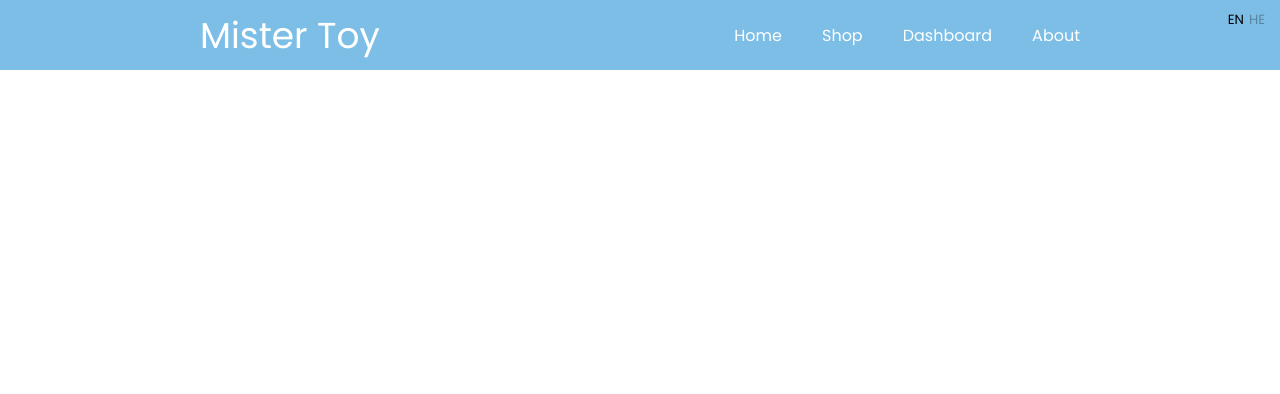
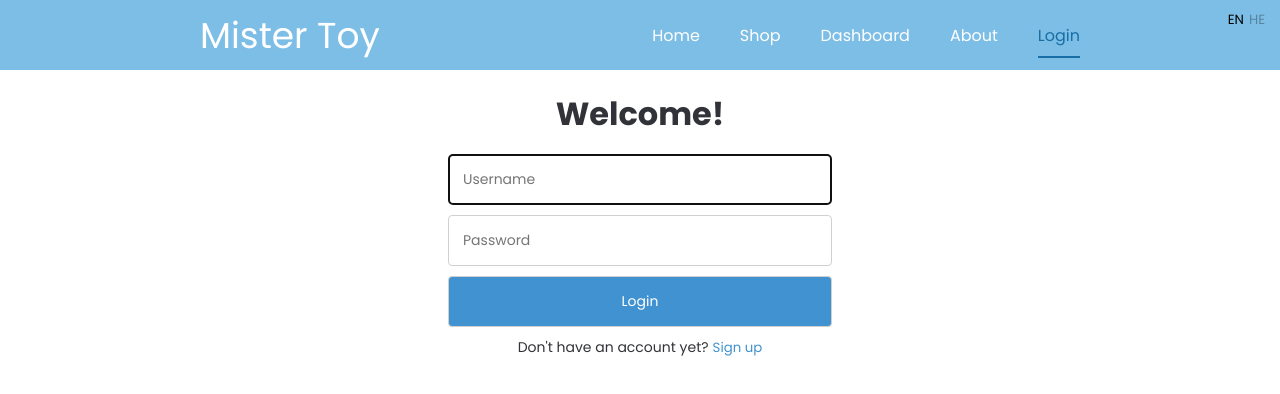
Before and after one commit to RonFelsenfeld/MisterToy-TS-Frontend, a React (Vite) app: page /login in a window 1280 px wide. Shown: the top 394 px of the page. Built offline with nearby package versions, Linux system fonts and the light colour scheme; no server answers.

Commit message:
Add basic login page with login form

```diff
--- a/src/RootCmp.tsx
+++ b/src/RootCmp.tsx
@@ -1,17 +1,19 @@
+import { useEffect } from 'react'
 import { Route, BrowserRouter as Router, Routes } from 'react-router-dom'
+
+import { utilService } from './services/util.service'
 import { useInternationalization } from './customHooks/useInternationalization'
 
 import Dashboard from './pages/general/Dashboard'
 import HomePage from './pages/general/HomePage'
 import AboutPage from './pages/general/AboutPage'
+import LoginPage from './pages/general/LoginPage'
 
 import ToyIndex from './pages/toy/ToyIndex'
 import ToyEdit from './pages/toy/ToyEdit'
 import ToyDetails from './pages/toy/ToyDetails'
 
 import AppHeader from './components/general/AppHeader'
-import { useEffect } from 'react'
-import { utilService } from './services/util.service'
 
 const App = () => {
   const { getCurrentLanguage, setLanguage } = useInternationalization()
@@ -31,6 +33,7 @@ const App = () => {
             <Route path="/" element={<HomePage />} />
             <Route path="/dashboard" element={<Dashboard />} />
             <Route path="/about" element={<AboutPage />} />
+            <Route path="/login" element={<LoginPage />} />
 
             <Route path="/toy" element={<ToyIndex />} />
             <Route path="/toy/:toyId" element={<ToyDetails />} />
--- /dev/null
+++ b/src/assets/style/components/general/_login-form.scss
@@ -0,0 +1,23 @@
+.login-form {
+  width: 30vw;
+  gap: em(10px);
+  margin-block-end: em(10px);
+
+  > *:is(input, button) {
+    width: 100%;
+    padding: em(10px);
+    border: 1px solid $input-filter-border-clr;
+    border-radius: $login-form-input-br;
+    font-size: em(14px);
+  }
+
+  .btn-submit {
+    color: $surface-clr;
+    background-color: $main-clr-5;
+    transition: background-color $color-transition;
+
+    &:hover {
+      background-color: $main-clr-10;
+    }
+  }
+}
--- a/src/assets/style/main.scss
+++ b/src/assets/style/main.scss
@@ -13,6 +13,7 @@
 @import 'pages/general/home-page';
 @import 'pages/general/dashboard';
 @import 'pages/general/about-page';
+@import 'pages/general/login-page';
 
 @import 'pages/toy/toy-index';
 @import 'pages/toy/toy-details';
@@ -21,6 +22,7 @@
 // COMPONENTS
 @import 'components/general/app-header';
 @import 'components/general/label-multi-select';
+@import 'components/general/login-form';
 
 @import 'components/toy/toy-list';
 @import 'components/toy/toy-preview';
--- /dev/null
+++ b/src/assets/style/pages/general/_login-page.scss
@@ -0,0 +1,23 @@
+.login-page {
+  margin-block-start: $content-gap;
+
+  .login-title {
+    font-size: em(32px);
+    font-family: $heading-font-family;
+    margin-block-end: rem(16px);
+  }
+
+  .change-method-msg {
+    gap: 4px;
+    align-items: baseline;
+    font-size: em(14px);
+
+    .btn-change-method {
+      color: $main-clr-5;
+
+      &:hover {
+        color: $main-clr-10;
+      }
+    }
+  }
+}
--- a/src/assets/style/setup/_vars.scss
+++ b/src/assets/style/setup/_vars.scss
@@ -32,6 +32,7 @@ $dropdown-gap-border-clr: #a7a7a779;
 $color-transition: 0.3s;
 $toy-card-shadow: -5px 2px 13px 0px rgba(92, 92, 92, 0.267);
 $action-input-padding: 5px;
+$login-form-input-br: 4px;
 
 // Breakpoints
 $break-mobile: 450px;
--- a/src/components/general/AppHeader.tsx
+++ b/src/components/general/AppHeader.tsx
@@ -31,6 +31,10 @@ const AppHeader = () => {
           <NavLink to="/about">
             <button className="btn-nav-link">{getTranslation('about')}</button>
           </NavLink>
+
+          <NavLink to="/login">
+            <button className="btn-nav-link">{getTranslation('login')}</button>
+          </NavLink>
         </nav>
       </div>
 
--- /dev/null
+++ b/src/components/general/LoginFrom.tsx
@@ -0,0 +1,18 @@
+interface LoginFormProps {
+  isSignup: boolean
+}
+
+const LoginForm = ({ isSignup }: LoginFormProps) => {
+  return (
+    <form className="login-form flex column align-center">
+      <input type="text" name="username" placeholder="Username" required autoFocus />
+      <input type="password" name="password" placeholder="Password" required autoComplete="off" />
+
+      {isSignup && <input type="text" name="fullName" placeholder="Full name" required />}
+
+      <button className="btn-submit">Login</button>
+    </form>
+  )
+}
+
+export default LoginForm
--- /dev/null
+++ b/src/pages/general/LoginPage.tsx
@@ -0,0 +1,27 @@
+import { useState } from 'react'
+import { useNavigate } from 'react-router-dom'
+import LoginForm from '../../components/general/LoginFrom'
+
+const LoginPage = () => {
+  const [isSignup, setIsSignup] = useState<boolean>(false)
+  const navigate = useNavigate()
+
+  function toggleIsSignup() {
+    setIsSignup(!isSignup)
+  }
+
+  return (
+    <section className="login-page flex column align-center">
+      <h1 className="login-title">Welcome!</h1>
+      <LoginForm isSignup={isSignup} />
+      <span className="change-method-msg flex">
+        {isSignup ? 'Already have an account?' : "Don't have an account yet?"}
+        <button className="btn-change-method" onClick={toggleIsSignup}>
+          {isSignup ? 'Log in' : 'Sign up'}
+        </button>
+      </span>
+    </section>
+  )
+}
+
+export default LoginPage
--- a/src/translations/enTranslations.json
+++ b/src/translations/enTranslations.json
@@ -55,5 +55,6 @@
   "enter-price": "Enter new price",
   "add": "Add",
   "save": "Save",
-  "cancel": "Cancel"
+  "cancel": "Cancel",
+  "login": "Login"
 }
--- a/src/translations/heTranslations.json
+++ b/src/translations/heTranslations.json
@@ -55,5 +55,6 @@
   "enter-price": "הכנס מחיר חדש",
   "add": "הוסף",
   "save": "שמור",
-  "cancel": "בטל"
+  "cancel": "בטל",
+  "login": "היכנס לחשבון"
 }
```
